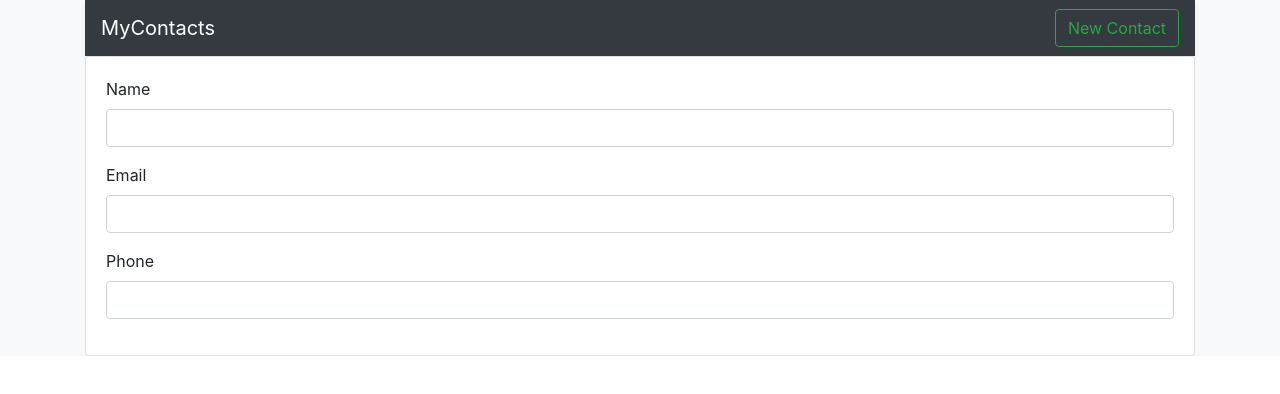
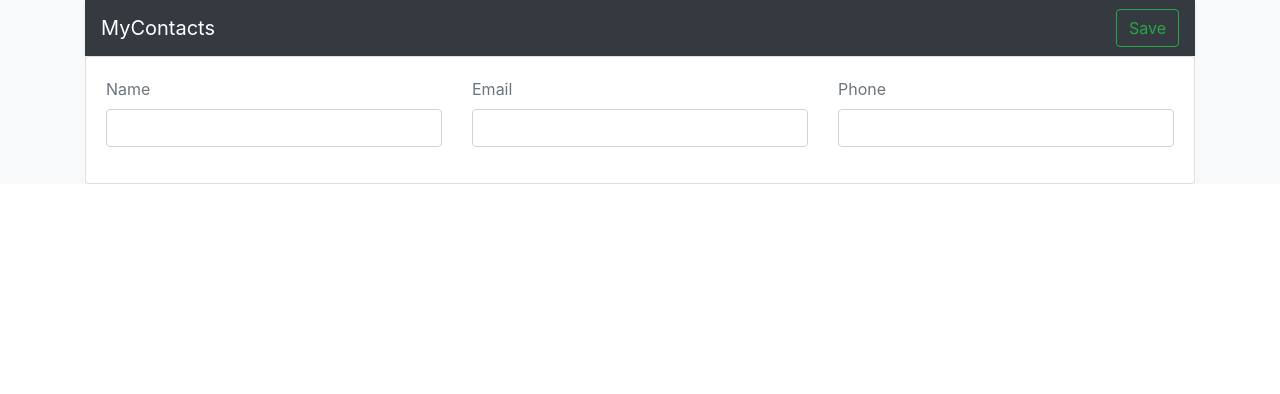
Before and after one commit to lssilveira11/mycontacts-app, a Vue app: page /newContact in a window 1280 px wide. Shown: the top 394 px of the page. Built offline with nearby package versions, Linux system fonts and the light colour scheme.

Commit message:
Navigation between Home and ContactDetails

```diff
--- a/src/components/contacts/ContactDetails.vue
+++ b/src/components/contacts/ContactDetails.vue
@@ -1,8 +1,9 @@
 <template>
   <div class="card">
     <div class="card-body rounded-bottom">
-      <div class="form-group">
-        <label for="contactName">Name</label>
+      <div class="row row-cols-1 row-cols-md-3">
+        <div class="col form-group">
+          <label for="contactName" class="text-muted">Name</label>
           <input
             type="text"
             name="contactName"
@@ -11,8 +12,8 @@
             :value="name"
           />
         </div>
-      <div class="form-group">
-        <label for="contactName">Email</label>
+        <div class="col form-group">
+          <label for="contactName" class="text-muted">Email</label>
           <input
             type="email"
             name="contactEmail"
@@ -21,8 +22,8 @@
             :value="email"
           />
         </div>
-      <div class="form-group">
-        <label for="contactName">Phone</label>
+        <div class="col form-group">
+          <label for="contactName" class="text-muted">Phone</label>
           <input
             type="text"
             name="contactPhone"
@@ -33,9 +34,12 @@
         </div>
       </div>
     </div>
+  </div>
 </template>
 
 <script>
+import { bus } from "@/main";
+
 export default {
   name: "ContactDetails",
   components: {},
@@ -44,14 +48,18 @@ export default {
     contact: Object,
   },
   data() {
-    return {
+    return (
+      this.$route.params.contact || {
         name: "",
         email: "",
         phone: "",
-    };
+      }
+    );
   },
   created() {
-    console.log(this.contact);
+    if (!this.readonly) {
+      bus.$emit("header-set-action", "save");
+    }
   },
 };
 </script>
--- a/src/components/contacts/ContactList.vue
+++ b/src/components/contacts/ContactList.vue
@@ -6,7 +6,12 @@
       v-bind:key="c.id"
       v-for="c in contacts"
     >
-      <ContactListItem :contact="c" @delete-contact="deleteContact" />
+      <ContactListItem
+        :contact="c"
+        @show-details="showDetails"
+        @edit-contact="editContact"
+        @delete-contact="deleteContact"
+      />
     </li>
     <li href="#" class="list-group-item">
       <nav aria-label="Contact list page navigation">
@@ -40,6 +45,18 @@ export default {
     deleteContact(id) {
       bus.$emit("delete-contact", id);
     },
-  }
+    showDetails(contact) {
+      this.$router.push({
+        name: "contactDetails",
+        params: { contact: contact },
+      });
+    },
+    editContact(contact) {
+      this.$router.push({
+        name: "editContact",
+        params: { contact: contact },
+      });
+    },
+  },
 };
 </script>
--- a/src/components/contacts/ContactListItem.vue
+++ b/src/components/contacts/ContactListItem.vue
@@ -11,7 +11,9 @@
         role="group"
         aria-label="Button group with nested dropdown"
       >
-        <router-link to="contactDetails" class="btn btn-outline-secondary">Details</router-link>
+        <button class="btn btn-outline-secondary" @click="showDetails(contact)">
+          Details
+        </button>
 
         <div class="btn-group" role="group">
           <button
@@ -23,8 +25,8 @@
             aria-expanded="false"
           ></button>
           <div class="dropdown-menu" aria-labelledby="btnGroupDrop1">
-            <router-link to="/editContact" class="dropdown-item"
-              >Edit</router-link
+            <a class="dropdown-item"  href="#" @click.prevent="editContact(contact)"
+              >Edit</a
             >
             <a
               class="dropdown-item text-danger"
@@ -46,6 +48,17 @@ export default {
   props: {
     contact: Object,
   },
-  methods: {},
+  methods: {
+    showDetails: function (contact) {
+      // console.log(
+      // "🚀 ~ file: ContactListItem.vue ~ line 51 ~ contact",
+      // contact
+      // );
+      this.$emit("show-details", contact);
+    },
+    editContact: function(contact) {
+      this.$emit("edit-contact", contact);
+    }
+  },
 };
 </script>
--- a/src/components/layout/Header.vue
+++ b/src/components/layout/Header.vue
@@ -1,27 +1,40 @@
 <template>
   <nav class="navbar navbar-dark bg-dark shadow-sm">
     <router-link to="/" class="navbar-brand">MyContacts</router-link>
-    <router-link to="/newContact" class="btn btn-outline-success my-2 my-sm-0">New Contact</router-link>
-    <router-link to="/" class="btn btn-outline-success my-2 my-sm-0" v-if="false" @click="saveContact">Save</router-link>
+    <button class="btn btn-outline-success my-2 my-sm-0" @click="btnClicked">
+      {{ action === "new" ? "New Contact" : "Save" }}
+    </button>
   </nav>
 </template>
 
 <script>
+import { bus } from "@/main";
+
 export default {
   name: "Header",
   components: {},
   data() {
     return {
-    }
+      action: "new",
+    };
   },
-  methods:{
-    saveContact: () => {
-
-    }
+  methods: {
+    btnClicked: function() {
+      if (this.action === "new") {
+        this.$router.push("newContact");
+      }
+      else if (this.action === "save") {
+        this.$router.push("Home");
+      }
+    },
   },
   created() {
-    console.info('App this router:', this.$router)
-    console.info('App currentRoute:', this.$router.currentRoute)
-  }
-}
+    console.info("App this router:", this.$router);
+    console.info("App currentRoute:", this.$router.currentRoute);
+
+    bus.$on("header-set-action", (action) => {
+      this.action = action;
+    });
+  },
+};
 </script>
--- a/src/views/Home.vue
+++ b/src/views/Home.vue
@@ -3,15 +3,19 @@
 </template>
 
 <script>
-import ContactList from '@/components/contacts/ContactList'
+import { bus } from "@/main";
+import ContactList from "@/components/contacts/ContactList";
 
 export default {
   name: "Home",
   components: {
-    ContactList
+    ContactList,
   },
   props: {
-    contacts: Array
+    contacts: Array,
+  },
+  created(){
+    bus.$emit("header-set-action","new")
   }
 };
 </script>
```
Also changed, not shown: src/router/index.js (+3 -4 lines). Lines whose indentation alone changed are shown as unchanged.
